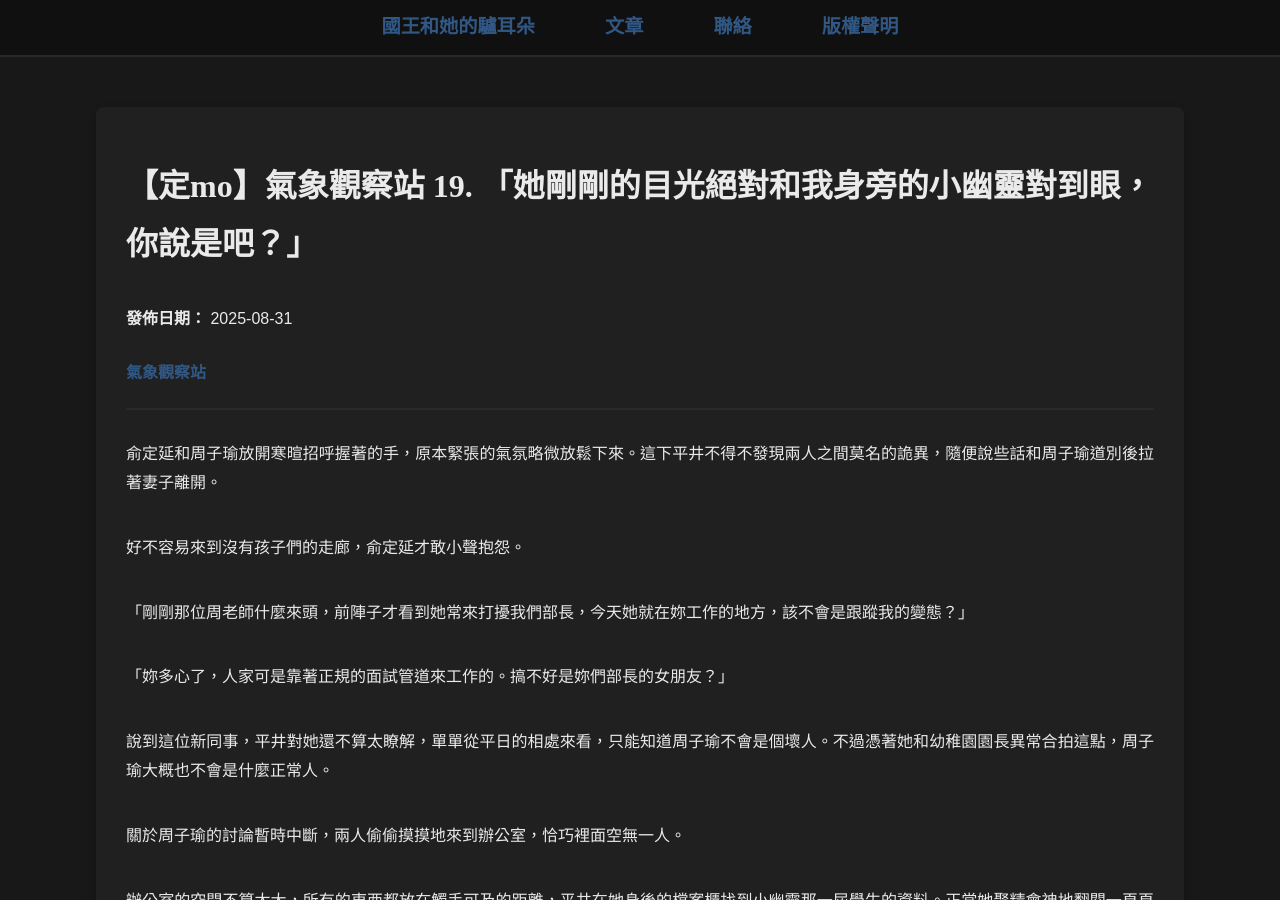
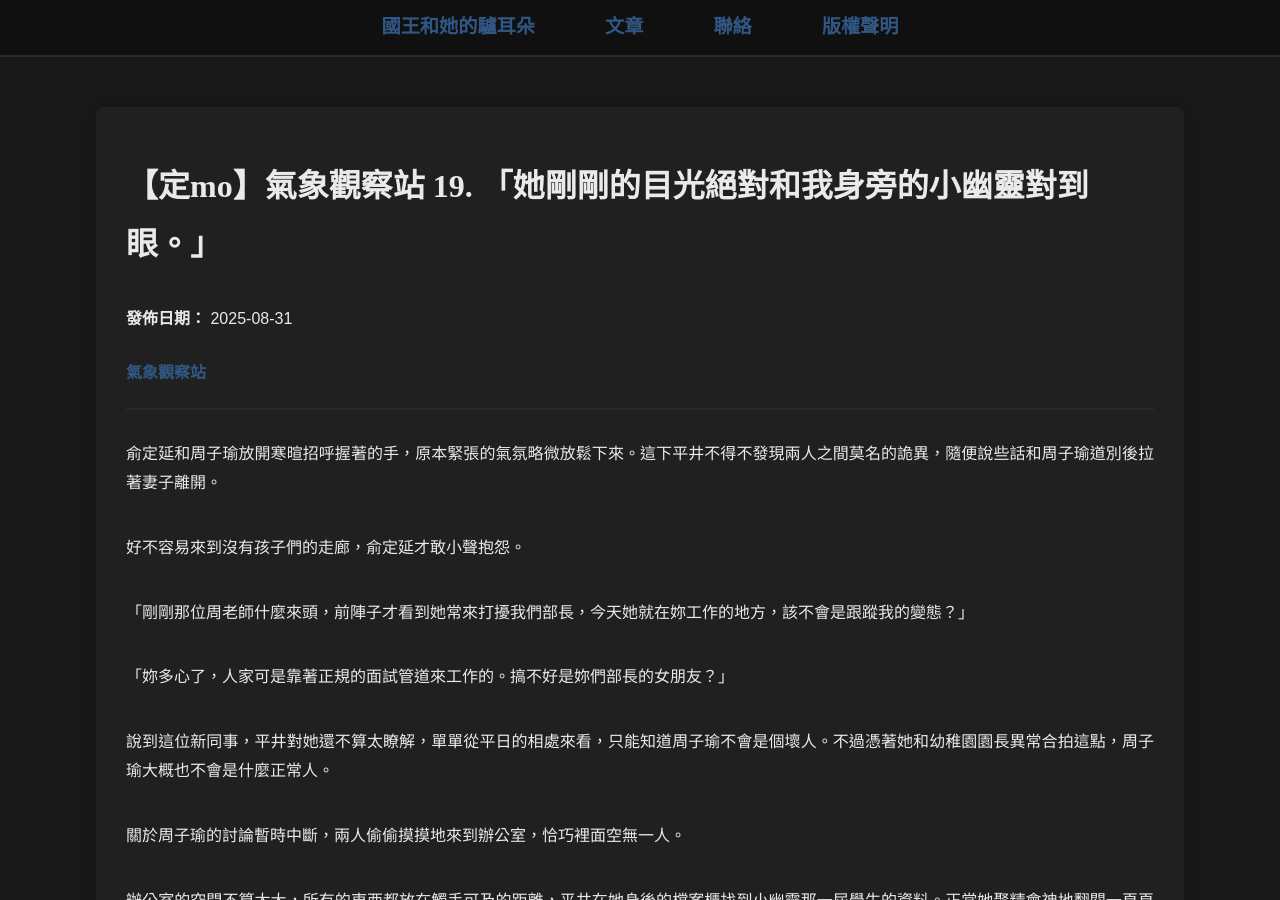
Before and after one commit to thekingwithdonkeyears/website, a Jekyll site: the page built from _posts/2025-08-31-Weather-Station-19.md, in a window 1280 px wide and 900 px high. Built offline with Jekyll 4.4.1, drawn with Linux system fonts in a browser that asks for light colours; comment, search, counter and statistics services are not loaded.

Commit message:
Update 2025-08-31-Weather-Station-19.md

```diff
--- a/_posts/2025-08-31-Weather-Station-19.md
+++ b/_posts/2025-08-31-Weather-Station-19.md
@@ -1,6 +1,6 @@
 ---
 layout: post
-title: 【定mo】氣象觀察站 19. 「她剛剛的目光絕對和我身旁的小幽靈對到眼，你說是吧？」
+title: 【定mo】氣象觀察站 19. 「她剛剛的目光絕對和我身旁的小幽靈對到眼。」
 categories:
   - 氣象觀察站
 tags:
```
